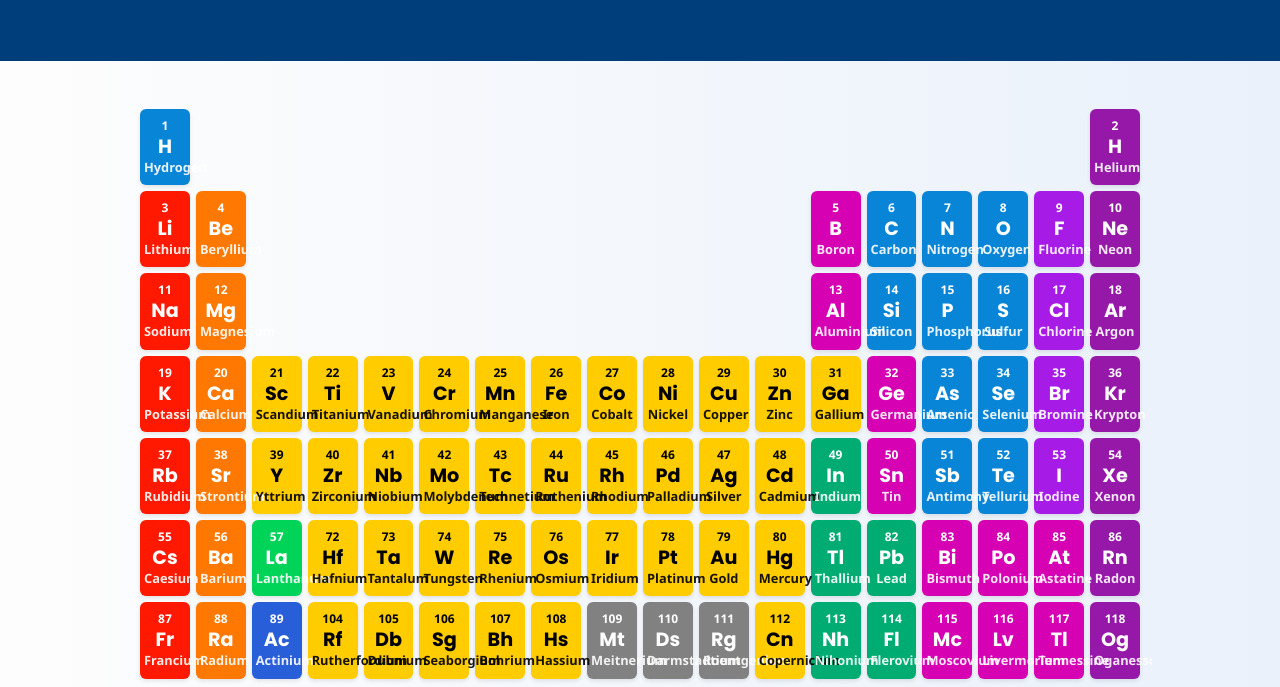
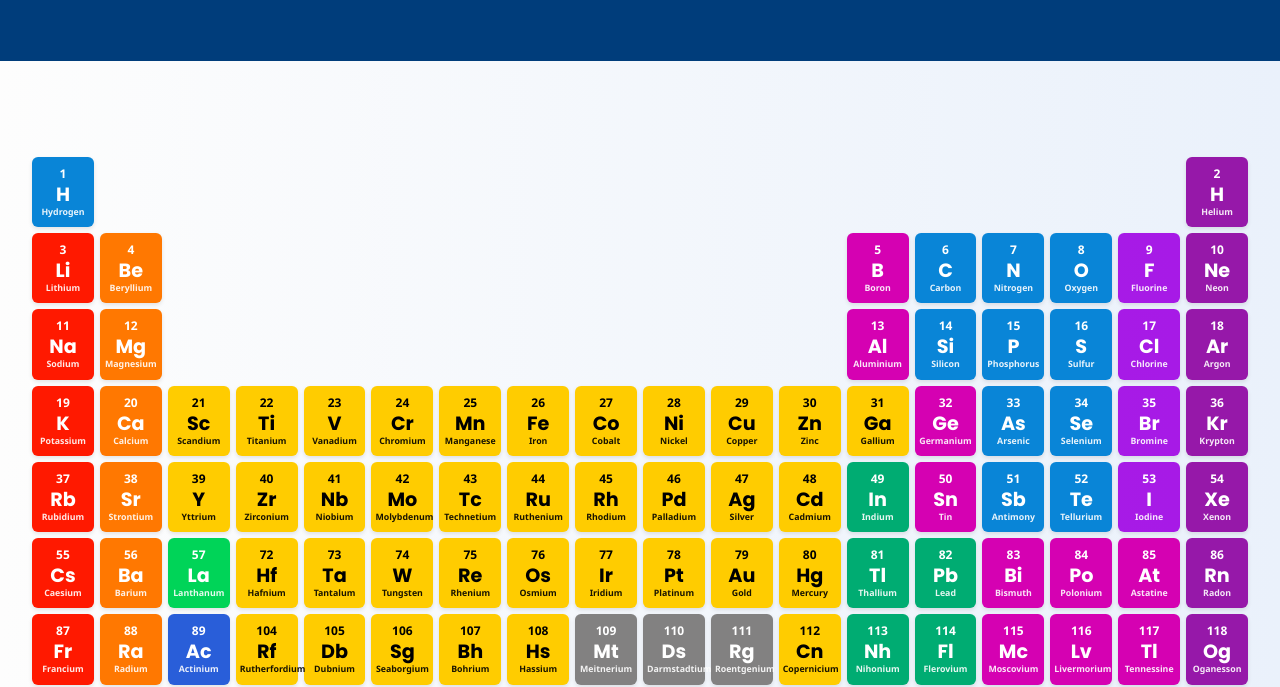
Before and after one commit to Amna7877/Assignment-17-Periodic-Table-Elements, a plain HTML site: page index.html in a window 1280 px wide. Shown: the part 145-832 px from the top of the page. Drawn offline with nearby package versions, Linux system fonts and the light colour scheme.

Commit message:
Improve layout spacing

```diff
--- a/style.css
+++ b/style.css
@@ -19,16 +19,22 @@ header, footer {
 /* main container */
 .container {
   overflow-x: auto;
-  max-width: 80%;
+  max-width: 100%;
+  padding: 0 1rem;
+
 
 }
 
 .periodic-table {
   display: grid;
+  margin: 2rem auto;
   grid-template-columns: repeat(18, 1fr);
   gap: 6px;
   justify-content: center;
   margin-bottom: 2rem;
+  max-width: 200%;
+  padding: 1rem;
+
 }
 
 .element, .unknown {
@@ -61,7 +67,7 @@ header, footer {
 
 .element span, .unknown span {
   display: block;
-  font-size: 0.80rem;
+  font-size: 0.55rem;
   opacity: 0.9;
   font-weight: 600;
 }
```
